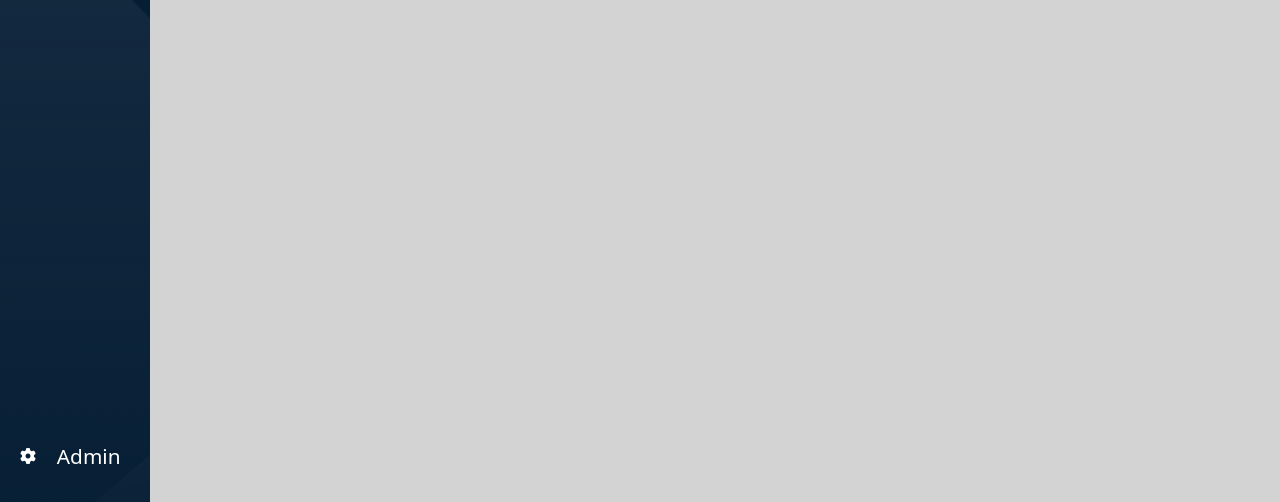
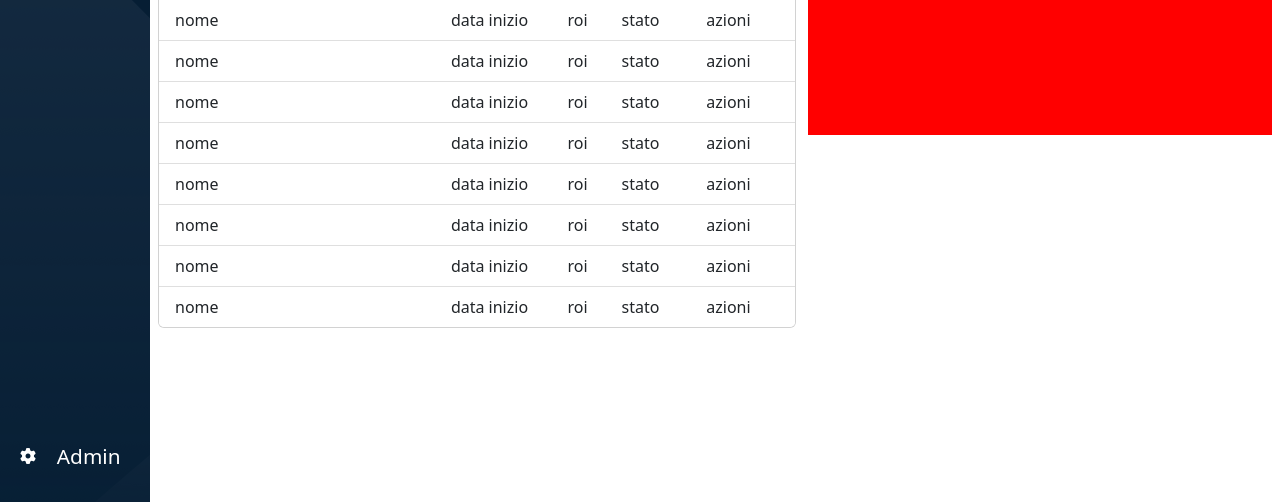
Before and after one commit to jiemarabanzado/-html-css-bootstrap-dashboard, a plain HTML site: page index.html in a window 1280 px wide. Shown: the part 298-800 px from the top of the page. Drawn offline with nearby package versions, Linux system fonts and the light colour scheme.

Commit message:
table no "<table>"

```diff
--- a/css/style.css
+++ b/css/style.css
@@ -94,12 +94,14 @@ aside{
 main{
     flex-grow: 1;
     overflow-y: auto;
+    background-color: white;
   }
 .hero{
     background-color: #1c71e8;
     padding: 15px 20px;
     color: white;
     display: flex;
+    width: 100%;
 }
 .ms-badge{
     height: 20px;
@@ -121,7 +123,30 @@ main{
 #number{
     font-size: 2rem;
 }
-
+table{
+    border: 1px solid #d2d2d2;
+}
+ul li:first-child{
+    background-color: #f7f7f7;
+}
+.cards{
+    padding: 20px 20px;
+}
+.rooms{
+    padding-left: 0px;
+}
+.todo{
+    height: 200px;
+    background-color: red;
+    padding-right: 0px;
+}
+.ms-row{
+    display: flex;
+    justify-content: space-between;
+}
+.list-group-item div:not(:first-child){
+    text-align: center;
+}
 @media screen and (max-width:992px) {
     aside{
         width: 50px;
--- a/index.html
+++ b/index.html
@@ -69,20 +69,75 @@
                     <div id="number">125</div>
                 </div>
             </section>
-            <section class="cards">
-                <div class="col-7">
-                    <table>
-                        <thead>
-                            <tr>
-                                <th>Prossime classi</th>
-                            </tr>
-                        </thead>
-                        <tbody>
-                            <tr>
+            <section class="cards row">
+                <div class="rooms col-lg-7">
+                    <div class=" card">
+                        <ul class="list-group list-group-flush">
+                            <li class="list-group-item">
+                                <div><h2>Prossime classi</h2></div>
+                            </li>
+                            <li class="list-group-item ms-row">
+                                <div class="name col-lg-5">nome</div>
+                                <div class="date col-lg-2">data inizio</div>
+                                <div class="roi col-lg-1">roi</div>
+                                <div class="status col-lg-1">stato</div>
+                                <div class="action col-lg-2">azioni</div>
+                            </li>
+                            <li class="list-group-item ms-row">
+                                <div class="name col-lg-5">nome</div>
+                                <div class="date col-lg-2">data inizio</div>
+                                <div class="roi col-lg-1">roi</div>
+                                <div class="status col-lg-1">stato</div>
+                                <div class="action col-lg-2">azioni</div>
+                            </li>
+                            <li class="list-group-item ms-row">
+                                <div class="name col-lg-5">nome</div>
+                                <div class="date col-lg-2">data inizio</div>
+                                <div class="roi col-lg-1">roi</div>
+                                <div class="status col-lg-1">stato</div>
+                                <div class="action col-lg-2">azioni</div>
+                            </li>
+                            <li class="list-group-item ms-row">
+                                <div class="name col-lg-5">nome</div>
+                                <div class="date col-lg-2">data inizio</div>
+                                <div class="roi col-lg-1">roi</div>
+                                <div class="status col-lg-1">stato</div>
+                                <div class="action col-lg-2">azioni</div>
+                            </li>
+                            <li class="list-group-item ms-row">
+                                <div class="name col-lg-5">nome</div>
+                                <div class="date col-lg-2">data inizio</div>
+                                <div class="roi col-lg-1">roi</div>
+                                <div class="status col-lg-1">stato</div>
+                                <div class="action col-lg-2">azioni</div>
+                            </li>
+                            <li class="list-group-item ms-row">
+                                <div class="name col-lg-5">nome</div>
+                                <div class="date col-lg-2">data inizio</div>
+                                <div class="roi col-lg-1">roi</div>
+                                <div class="status col-lg-1">stato</div>
+                                <div class="action col-lg-2">azioni</div>
+                            </li>
+                            <li class="list-group-item ms-row">
+                                <div class="name col-lg-5">nome</div>
+                                <div class="date col-lg-2">data inizio</div>
+                                <div class="roi col-lg-1">roi</div>
+                                <div class="status col-lg-1">stato</div>
+                                <div class="action col-lg-2">azioni</div>
+                            </li>
+                            <li class="list-group-item ms-row">
+                                <div class="name col-lg-5">nome</div>
+                                <div class="date col-lg-2">data inizio</div>
+                                <div class="roi col-lg-1">roi</div>
+                                <div class="status col-lg-1">stato</div>
+                                <div class="action col-lg-2">azioni</div>
+                            </li>
 
-                            </tr>
-                        </tbody>
-                    </table>
+                        </ul>
+                      </div>
+                </div>
+                <div class="todo col-5">
+
                 </div>
             </section>
         </main>
```
